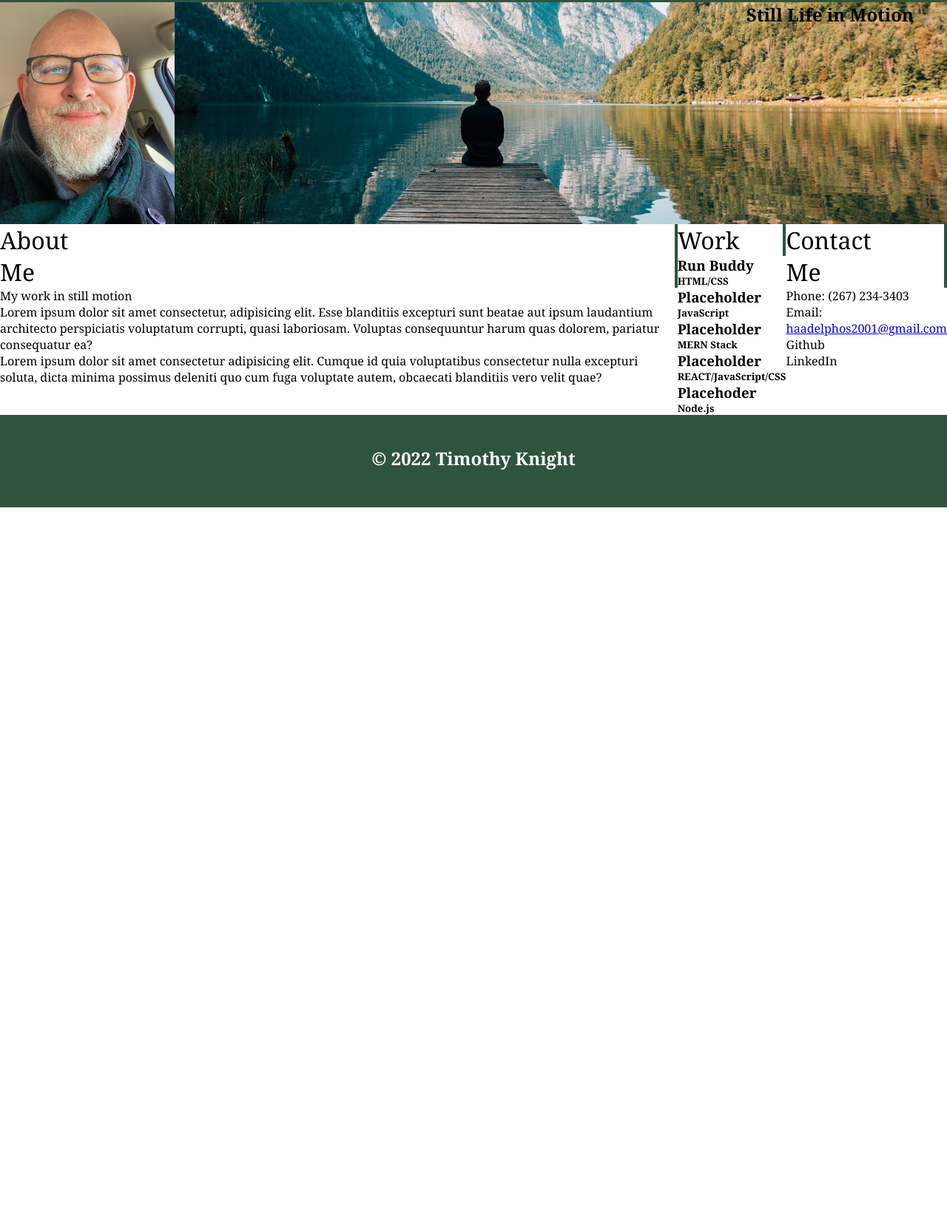
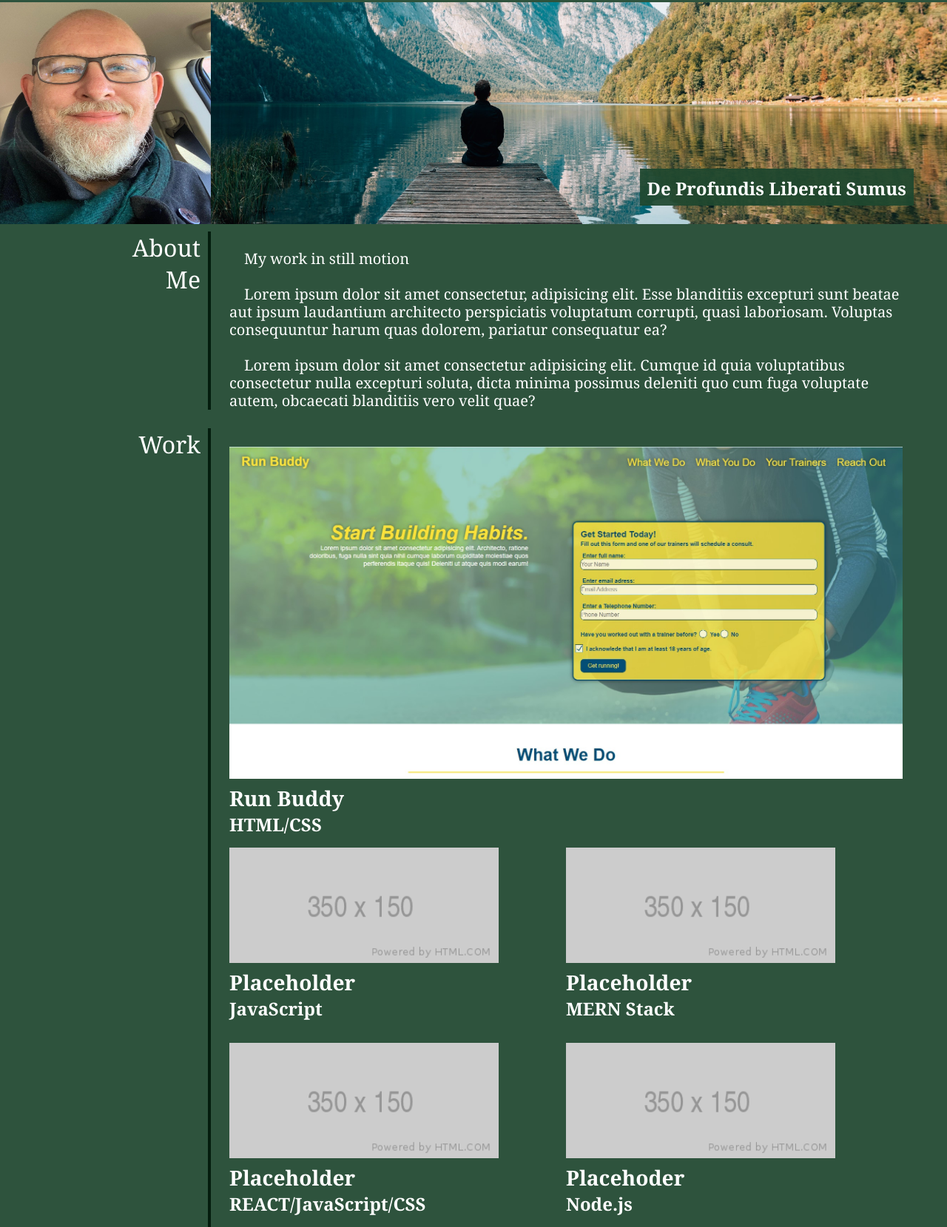
Before and after one commit to TimK76/Portfolio, a plain HTML site: page index.html in a window 1280 px wide. Shown: the part 60-1719 px from the top of the page at 74% size. Before the commit the page ends 800 px from the top, so only its background shows below. Drawn offline with Linux system fonts and the light colour scheme.

Commit message:
added css to all but still needs fixing plus responsiveness

```diff
--- a/assets/css/styles.css
+++ b/assets/css/styles.css
@@ -1,7 +1,7 @@
 :root {
     --primary-color: #fff;
-    --secondary-color: rgba(1, 24, 10, 0.918);
-    --tertiary-color: rgba(31, 71, 47, 0.931);
+    --secondary-color: rgba(31, 71, 47, 0.931);
+    --tertiary-color: rgba(1, 24, 10, 0.918);
 }
 
 * {
@@ -12,21 +12,19 @@
 }
 
 /* Apply Header Styles */
-
+body {
+    background-color: var(--secondary-color);
+}
 header {
     color: var(--primary-color);
     display: flex;
     justify-content: space-between;
     flex-wrap: wrap;
     padding: 10px 45px 10px 45px;
-    background-color: var(--tertiary-color);
-    position: sticky;
-    top: 0;
-    position: -webkit-sticky;
     z-index: 5;
 }
 
-header div {
+header h1 {
     font-size: 32px;
     font-weight: bolder;
     margin: 0 10px 0 10px;
@@ -42,7 +40,7 @@ header nav a {
     text-decoration: none;
     color: var(--primary-color);
     font-size: 24px;
-    border-bottom: 2px var(--primary-color) solid;
+    border-bottom: 2px var(--tertiary-color) solid;
     margin:0 10px 0 10px;
     padding: 0 10px 0 10px;
     font-weight: bolder;
@@ -61,7 +59,6 @@ header nav a:hover {
     background-image:url("../images/pexels-s-migaj-747964b.jpg");
     background-size: cover;
     display: flex;
-    /* flex-wrap: wrap; */
     max-height: 300px;
     flex: 4;
     background-position: 80%;
@@ -70,38 +67,98 @@ header nav a:hover {
 }
 
 #selfie {
-    height: 300px;
-    width: auto;
+    height: auto;
+    width: 285px;
     z-index: 3;
 }
 
-section .hero #subtitle {
+#subtitle {
     position: relative;
     color: var(--primary-color);
     font-size: 24px;
     height: 50px;
     margin-top: 225px;
     padding: 10px;
-    background-color: var(--tertiary-color);
+    background-color: var(--secondary-color);
 }
 
 /* Begin Main Section */
+
 main {
-    display: flex;
+    margin: 10px 35px;
 }
 
-main section .title {
-    display:block;
+main section {
+    display: flex;
+    color: var(--primary-color);
+    justify-content: space-between;
+}
+
+.title {
     font-size: 32px;
     border-right: 4px solid var(--tertiary-color);
+    min-width: 250px;
+    text-align: right;
+    padding-right: 10px;
+    margin-bottom: 25px;
 }
+
+    /* Begin about me description */
+#bio {
+    font-size: 20px;
+    line-height: 1.2;
+    padding: 25px;
+}
+
+    /* Begin Work Section */
+.work-examples {
+    display: flex;
+    flex-wrap: wrap;
+    justify-content: space-around;
+    color: var(--primary-color);
+    font-size: 24px;
+    padding: 25px;
+}
+
+#big {
+    flex: 2;
+    max-width: 100%;
+}
+
+figure {
+
+}
+.small {
+    flex: 1 50%;
+    margin: 15px 0;
+    flex-direction: space-around;
+
+}
+.small img {
+    height: auto;
+    width: 80%;
+}
+
+/* Begin Contact me section */
+.contact-me {
+    font-size: 24px;
+    margin: 30px 20px 30px 20px;
+    padding: 5px 10px 0 10px;
+    border-bottom: 4px solid var(--tertiary-color);
+}
+
+#email {
+    text-decoration: none;
+    color: var(--primary-color);
+}
+
+
 /* Begin Footer Section */
 footer {
     color: var(--secondary-color);
     display: flex;
     justify-content: center;
     padding: 10px 45px 10px 45px;
-    background-color: var(--tertiary-color);
     min-height: 125px;
 }
 
--- a/index.html
+++ b/index.html
@@ -12,7 +12,7 @@
 <!-- Begin Header -->
     <header>
 
-        <div>Timothy Knight</div>
+        <h1>Timothy Knight</h1>
 
         <nav>
             <a href="about-me">About Me</a>
@@ -27,7 +27,7 @@
 
         <img src="./assets/images/Selfie1.jpg" alt="Picutre of Timothy Knight" id="selfie">
 
-        <h2 id="subtitle">Still Life in Motion</h2>
+        <h2 id="subtitle">De Profundis Liberati Sumus</h2>
 
     </section>
 
@@ -39,56 +39,80 @@
         <section>
             <aside class="title">About <br>Me</aside>
             <p id="bio">
-                My work in still motion
+                &emsp;My work in still motion
+                <br>
+                <br>
+                &emsp;Lorem ipsum dolor sit amet consectetur, adipisicing elit. Esse blanditiis excepturi sunt beatae aut ipsum laudantium architecto perspiciatis voluptatum corrupti, quasi laboriosam. Voluptas consequuntur harum quas dolorem, pariatur consequatur ea?
                 <br/>
-                Lorem ipsum dolor sit amet consectetur, adipisicing elit. Esse blanditiis excepturi sunt beatae aut ipsum laudantium architecto perspiciatis voluptatum corrupti, quasi laboriosam. Voluptas consequuntur harum quas dolorem, pariatur consequatur ea?
-                <br/>
-                Lorem ipsum dolor sit amet consectetur adipisicing elit. Cumque id quia voluptatibus consectetur nulla excepturi soluta, dicta minima possimus deleniti quo cum fuga voluptate autem, obcaecati blanditiis vero velit quae?
+                <br>
+                &emsp;Lorem ipsum dolor sit amet consectetur adipisicing elit. Cumque id quia voluptatibus consectetur nulla excepturi soluta, dicta minima possimus deleniti quo cum fuga voluptate autem, obcaecati blanditiis vero velit quae?
             </p>
         </section>
+
 <!-- Begin Work Section -->
         <section>
             <aside class="title">Work</aside>
-            <article id="big" class="work-examples">
-                   <h3>Run Buddy</h3>
-                   <h5>HTML/CSS</h5>
-            </article>
             <article class="work-examples">
-                <h3>Placeholder</h3>
-                <h5>JavaScript</h5>
-            </article>
-            <article class="work-examples">
-                <h3>Placeholder</h3>
-                <h5>MERN Stack</h5>
-            </article>
-            <article class="work-examples">
-                <h3>Placeholder</h3>
-                <h5>REACT/JavaScript/CSS</h5>
-            </article>
-            <article class="work-examples">
-                <h3>Placehoder</h3>
-                <h5> Node.js</h5>
+                <figure>
+                    <img id="big" src="./assets/images/Run-buddy-snap.jpg" alt="Picutre of Run-Buddy Website">
+                    <div>
+                        <h3>Run Buddy</h3>
+                        <h4>HTML/CSS</h4>
+                    </div>
+                </figure>
+                <figure class="small" >
+                    <img src="./assets/images/Placeholder.png" alt="placeholder image">
+                    <div>
+                        <h3>Placeholder</h3>
+                        <h4>JavaScript</h4>
+                    </div>
+                </figure>
+                <figure class="small">
+                    <img  src="./assets/images/Placeholder.png" alt="placeholder image">
+                    <div>
+                        <h3>Placeholder</h3>
+                        <h4>MERN Stack</h4>
+                    </div>
+                </figure>
+                <figure class="small">
+                    <img src="./assets/images/Placeholder.png" alt="placeholder image">
+                    <div>
+                        <h3>Placeholder</h3>
+                        <h4>REACT/JavaScript/CSS</h4>
+                    </div>
+                </figure>
+                <figure class="small">
+                    <img src="./assets/images/Placeholder.png" alt="placeholder image">
+                    <div>
+                        <h3>Placehoder</h3>
+                        <h4> Node.js</h4>
+                    </div>
+                </figure>
             </article>
         </section>
 
 <!-- Begin Contact Section -->
         <section>
-            <div class="title">
+            <aside class="title">
                 Contact<br>Me
-            </div>
+            </aside>
+
             <article class="contact-me">
                 Phone: (267) 234-3403
             </article>
-            <article class="contact-me">
-                Email: <a href="mailto:haadelphos2001@gmail.com">haadelphos2001@gmail.com</a>
+
+            <article class="contact-me" >
+                Email: <a href="mailto:haadelphos2001@gmail.com" id="email">haadelphos2001@gmail.com</a>
             </article>
+
             <article class="contact-me">
                 Github
-                <a href="https://github.com/TimK76" target="_blank"></a>
+                <a href="https://github.com/TimK76" target="blank"></a>
             </article>
+
             <article class="contact-me">
                 LinkedIn
-                <a href="https://www.linkedin.com/in/timothy-knightmoore/" target="_blank"></a>
+                <a href="https://www.linkedin.com/in/timothy-knightmoore/" target="blank"></a>
             </article>
         </section>
     </main>
```
Also changed, not shown: assets/images/Placeholder.png (added).
